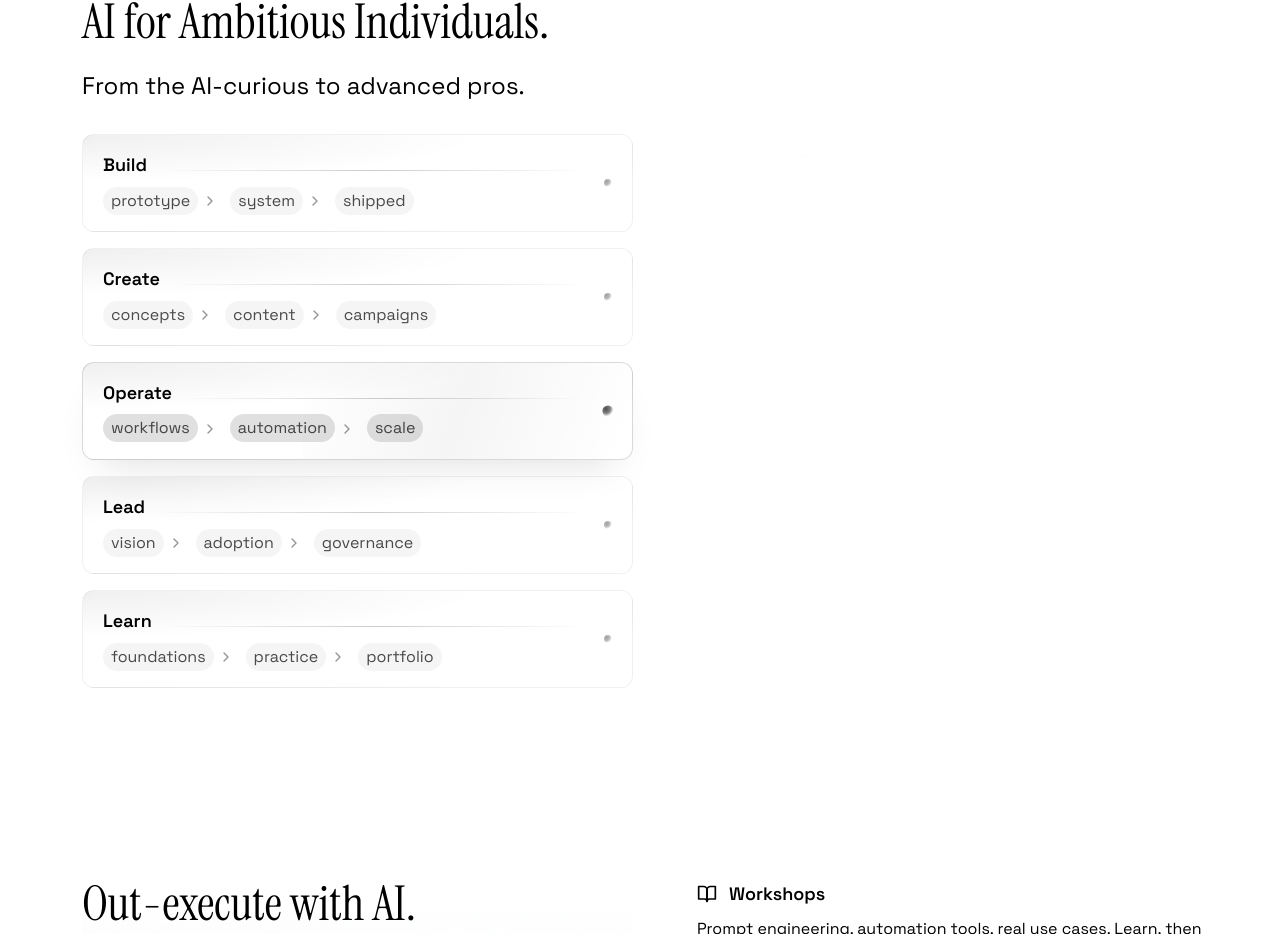
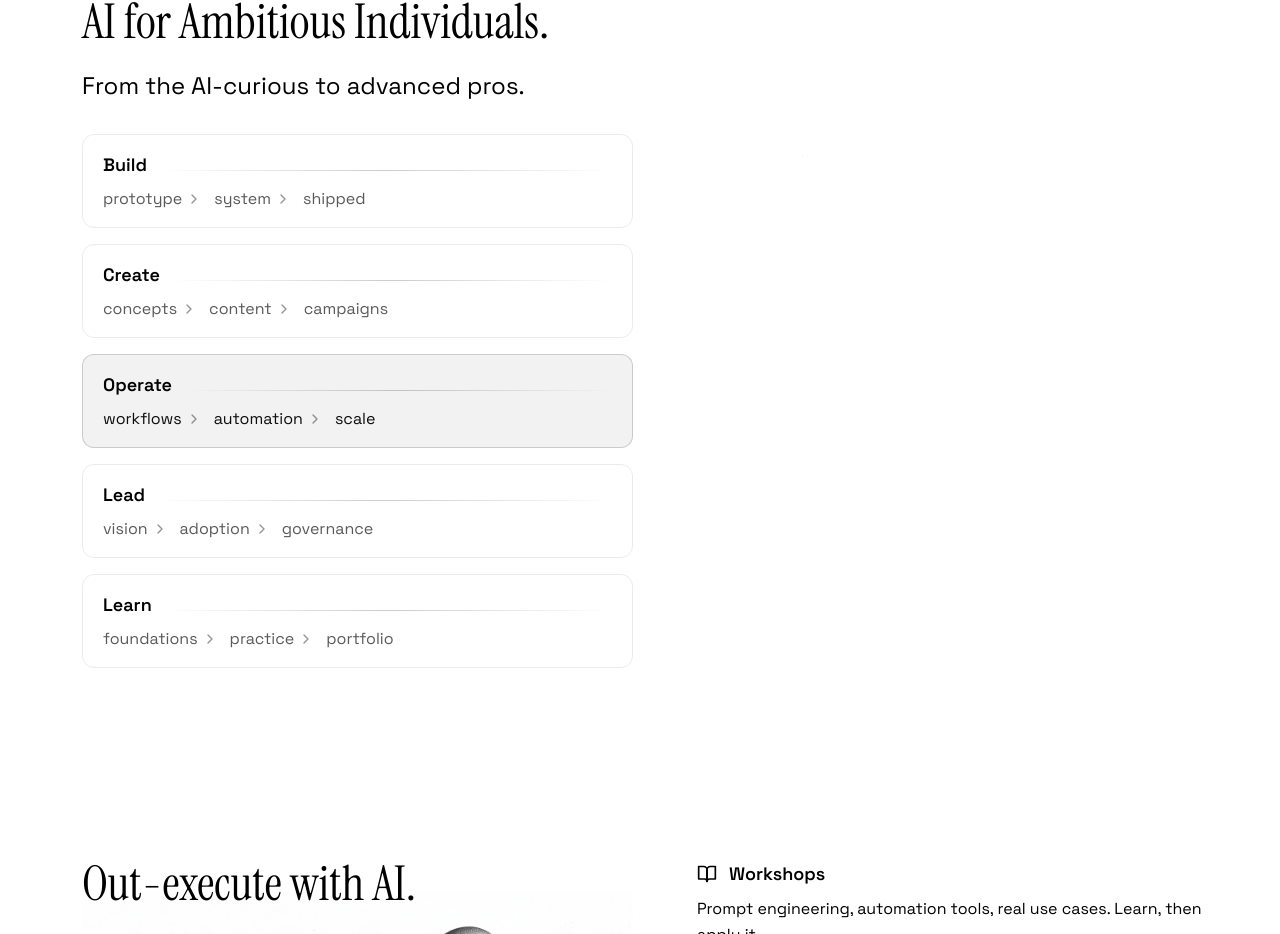
Before and after one commit to joshuaspacecadet/vibeout2, a React (Vite) app: page / in a window 1280 px wide. Shown: the part 930-1864 px from the top of the page. Built offline with nearby package versions, Linux system fonts and the light colour scheme.

Commit message:
Refactor journey-row styles in index.css to improve visual clarity and interaction, including background adjustments, border updates, and removal of unnecessary animations.

```diff
--- a/src/index.css
+++ b/src/index.css
@@ -200,57 +200,43 @@ body {
 /* Journeys styles */
 .journeys .journey-row {
   position: relative;
-  background: radial-gradient(120% 80% at 0% 0%, rgba(0,0,0,0.06), transparent 60%);
-  border: 1px solid rgba(0,0,0,0.06);
+  background: transparent;
+  border: 1px solid rgba(0,0,0,0.08);
+  border-radius: 12px;
 }
 
 .journeys .journey-row::before {
-  content: '';
-  position: absolute;
-  inset: 0;
-  background: linear-gradient(110deg, transparent 0%, rgba(0,0,0,0.04) 30%, transparent 60%);
-  transform: translateX(-60%);
-  transition: transform 700ms ease;
-  pointer-events: none;
+  content: none;
 }
 
-.journeys .journey-row.is-active::before,
-.journeys .journey-row:hover::before {
-  transform: translateX(40%);
+.journeys .journey-row:hover {
+  background: rgba(0,0,0,0.03);
 }
 
 .journeys .journey-row.is-active {
-  border-color: rgba(0,0,0,0.15);
-  box-shadow: 0 20px 40px -20px rgba(0,0,0,0.15);
+  border-color: rgba(0,0,0,0.16);
+  background: rgba(0,0,0,0.05);
 }
 
 .journeys .step-chip {
-  padding: 2px 8px;
-  border-radius: 9999px;
-  background: rgba(0,0,0,0.04);
-  transition: background 300ms ease, transform 300ms ease;
+  padding: 0;
+  border-radius: 0;
+  background: transparent;
+  color: rgba(0,0,0,0.65);
+  transition: color 200ms ease;
 }
 
 .journeys .journey-row:hover .step-chip {
-  background: rgba(0,0,0,0.08);
+  color: rgba(0,0,0,0.8);
 }
 
 .journeys .journey-row.is-active .step-chip {
-  background: rgba(0,0,0,0.12);
-  transform: translateY(-1px);
+  color: rgba(0,0,0,0.95);
 }
 
 .journeys .shimmer-indicator {
-  width: 8px;
-  height: 8px;
-  border-radius: 9999px;
-  background: radial-gradient(circle at 30% 30%, #111 0%, #555 40%, transparent 70%);
-  opacity: 0.4;
-  transition: transform 500ms ease, opacity 500ms ease;
+  display: none;
 }
 
 .journeys .journey-row.is-active .shimmer-indicator,
-.journeys .journey-row:hover .shimmer-indicator {
-  transform: scale(1.4);
-  opacity: 0.75;
-}
+.journeys .journey-row:hover .shimmer-indicator { }
```
